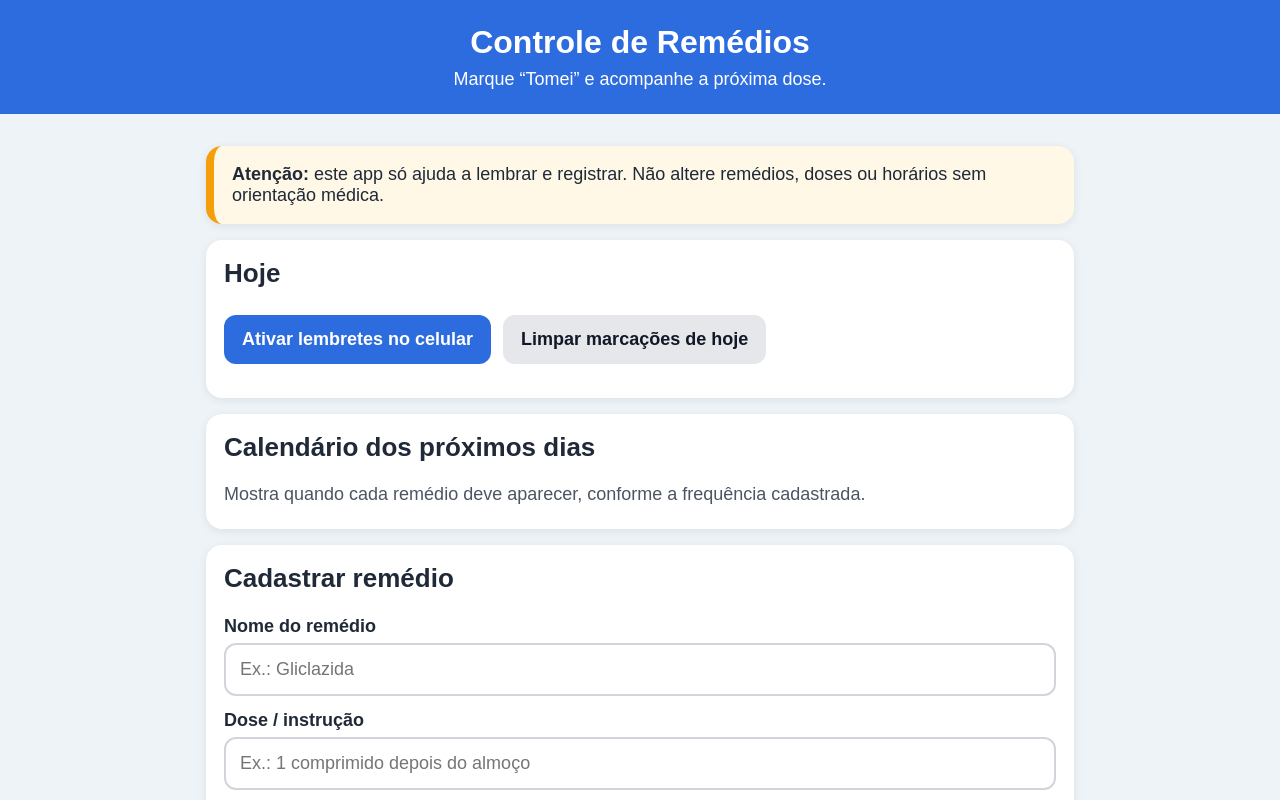
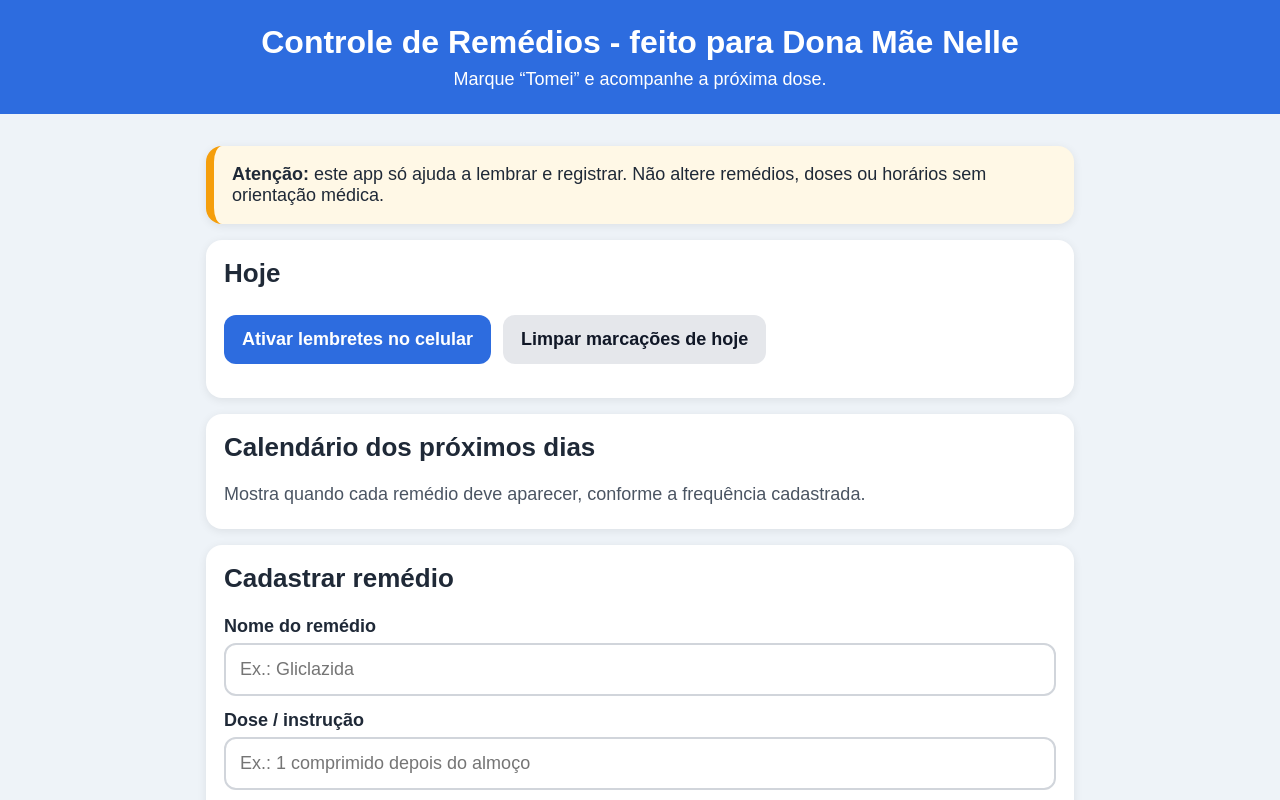
Before and after one commit to HastianTorres/PROJETO-DOUTOR-MARIO---NELLE, a plain HTML site: page index.html in a window 1280 px wide. Shown: the top 800 px of the page. Drawn offline with Linux system fonts and the light colour scheme; no server answers.

Commit message:
Update header title to include author's name

```diff
--- a/index.html
+++ b/index.html
@@ -10,7 +10,7 @@
 </head>
 <body>
   <header>
-    <h1>Controle de Remédios</h1>
+    <h1>Controle de Remédios - feito para Dona Mãe Nelle</h1>
     <p>Marque “Tomei” e acompanhe a próxima dose.</p>
   </header>
 
```
